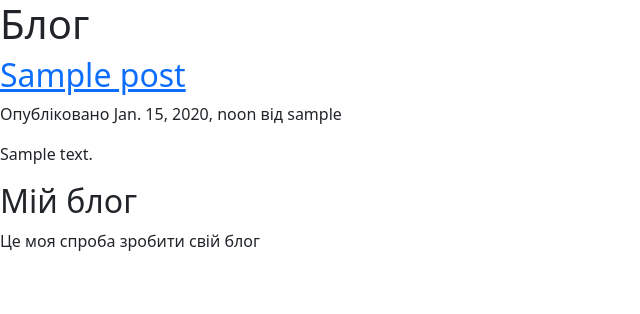
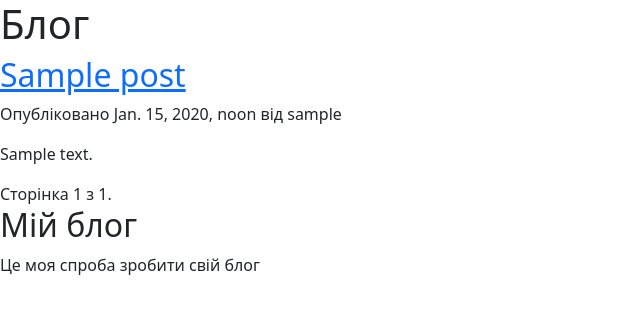
Before and after one commit to iraqez/mysite, a Django app: page /blog/ in a window 1280 px wide. Shown: the top 314 px of the page, without its empty margins (0-640 px from the left). Run offline with Django 5.2, Linux system fonts and the light colour scheme; tables that the repository leaves empty hold one stand-in row (values such as "Sample post"); some libraries are stand-ins or nearby versions.

Commit message:
add paginator

```diff
--- a/blog/views.py
+++ b/blog/views.py
@@ -1,8 +1,13 @@
 from django.shortcuts import get_object_or_404, render
+from django.core.paginator import Paginator
+from .models import Post
 
-from .models import Post
 def post_list(request):
-    posts = Post.published.all()
+    post_list = Post.published.all()
+    paginator = Paginator(post_list, 3)
+    page_number = request.GET.get('page', 1)
+    posts = paginator.get_page(page_number)
+
     return render(
         request,
         'blog/post/list.html',
--- a/templates/blog/post/detail.html
+++ b/templates/blog/post/detail.html
@@ -1,4 +1,4 @@
-{% extends "blog/base.html" %}
+{% extends "base.html" %}
 {% block title %}{{ post.title }}{% endblock %}
 {% block content %}
     <h1>{{ post.title }}</h1>
--- a/templates/blog/post/list.html
+++ b/templates/blog/post/list.html
@@ -1,4 +1,4 @@
-{% extends "blog/base.html" %}
+{% extends "base.html" %}
 {% block title %}Мій блог{% endblock %}
 {% block content %}
     <h1>Блог</h1>
@@ -13,4 +13,5 @@
         </p>
         {{ post.body | truncatewords:30 | linebreaks }}
     {% endfor %}
+    {% include "pagination.html" with page=posts %}
 {% endblock %}
--- /dev/null
+++ b/templates/pagination.html
@@ -0,0 +1,13 @@
+<div class="pagination">
+    <span class="step-links">
+        {% if page.has_previous %}
+            <a href="?page={{ page.previous_page_number }}">Попередня</a>
+        {% endif %}
+    <span class="current">
+        Сторінка {{ page.number }} з {{ page.paginator.num_pages }}.
+    </span>
+    {% if page.has_next %}
+        <a href="?page={{ page.next_page_number }}">Наступна</a>
+    {% endif %}
+    </span>
+</div>
```
Also changed, not shown: templates/base.html (renamed from templates/blog/base.html).
